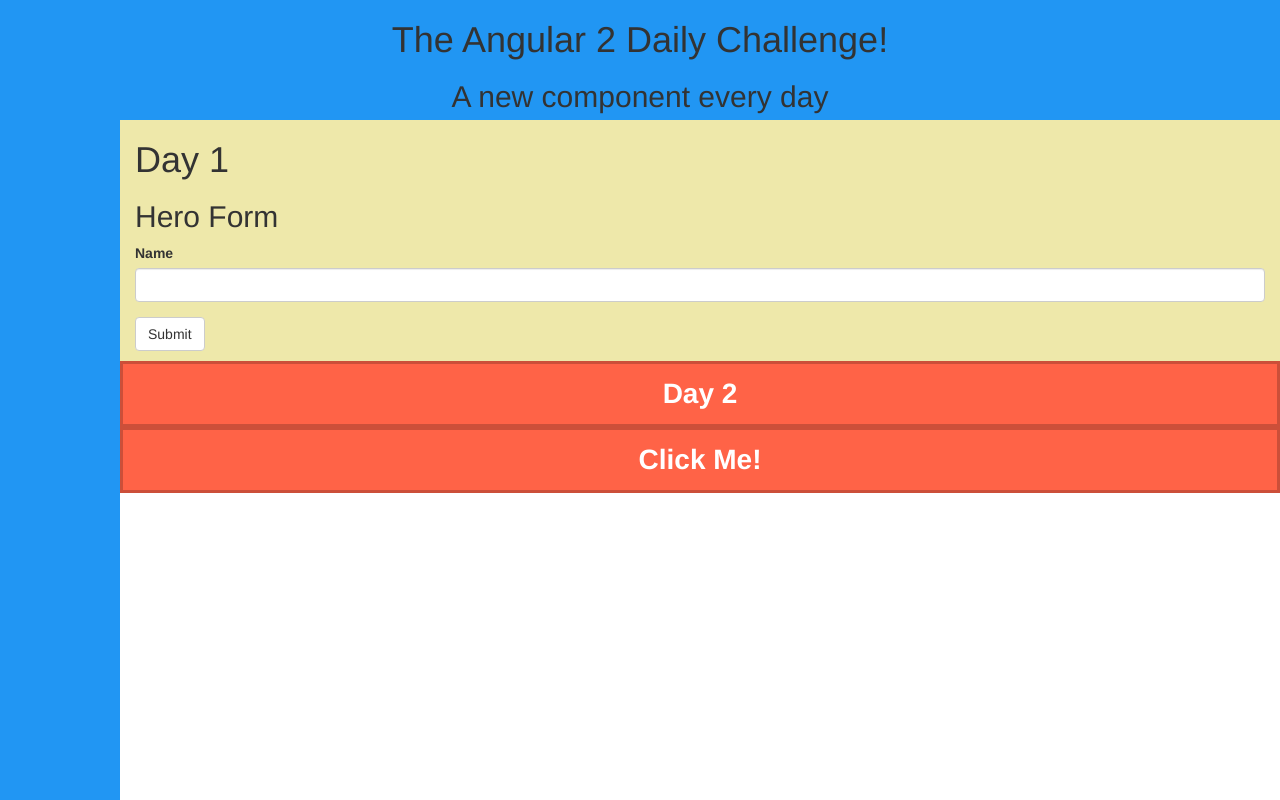
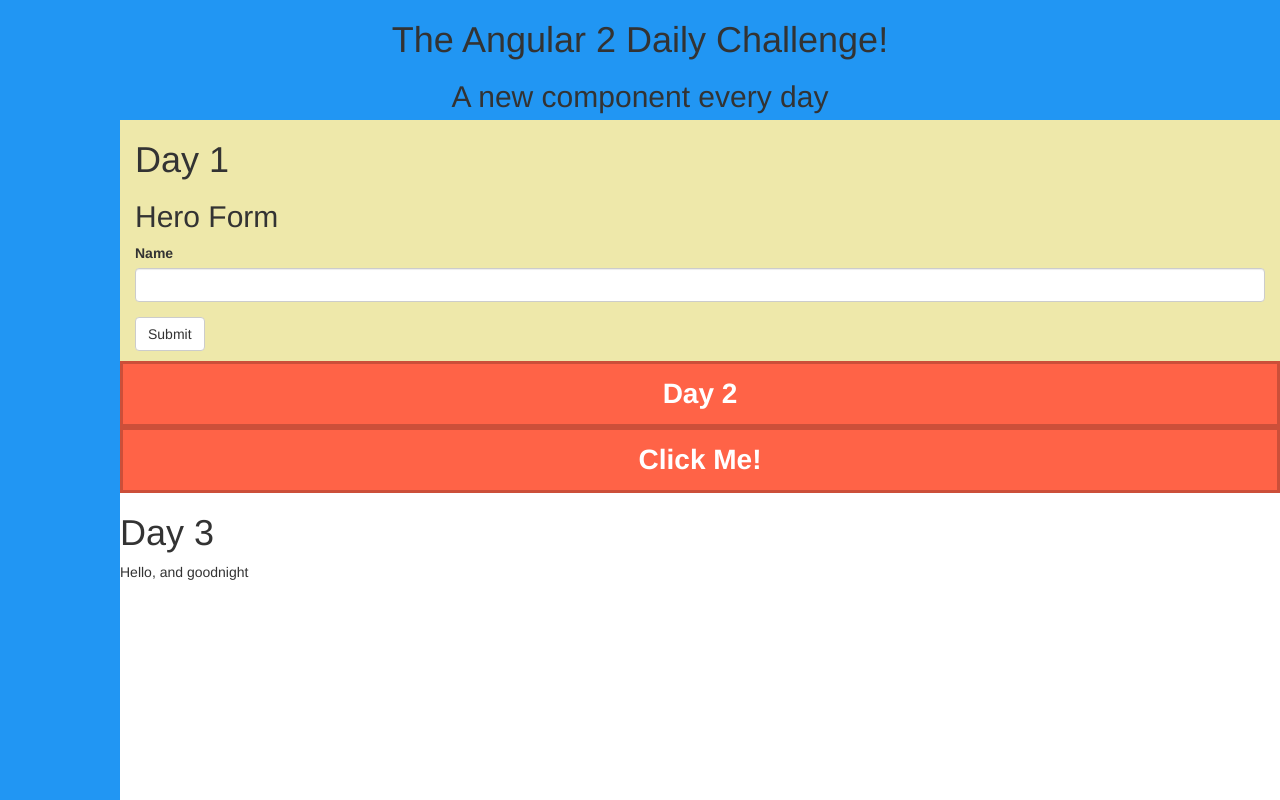
Before and after one commit to mikelseverson/angular2-challenge, an Angular app: page / in a window 1280 px wide. Built offline with nearby package versions, Linux system fonts and the light colour scheme.

Commit message:
Day 3: technically made a component

```diff
--- a/src/app/app.component.html
+++ b/src/app/app.component.html
@@ -7,5 +7,6 @@
   <section>
     <app-day-1></app-day-1>
     <app-day-2></app-day-2>
+    <app-day-3></app-day-3>
   </section>
 </main>
--- a/src/app/app.module.ts
+++ b/src/app/app.module.ts
@@ -4,13 +4,14 @@
 import { HttpModule } from '@angular/http';
 
 import { AppComponent } from './app.component';
-import { Day1Component, Day2Component } from './dailies/index';
+import { Day1Component, Day2Component, Day3Component } from './dailies/index';
 
 @NgModule({
   declarations: [
     AppComponent,
     Day1Component,
-    Day2Component
+    Day2Component,
+    Day3Component
   ],
   imports: [
     BrowserModule,
--- /dev/null
+++ b/src/app/dailies/day-3/day-3.component.html
@@ -0,0 +1,2 @@
+<h1>Day 3</h1>
+<p>Hello, and goodnight</p>
--- /dev/null
+++ b/src/app/dailies/day-3/day-3.component.ts
@@ -0,0 +1,15 @@
+import { Component, OnInit } from '@angular/core';
+
+@Component({
+  selector: 'app-day-3',
+  templateUrl: './day-3.component.html',
+  styleUrls: ['./day-3.component.css']
+})
+export class Day3Component implements OnInit {
+
+  constructor() { }
+
+  ngOnInit() {
+  }
+
+}
--- a/src/app/dailies/index.ts
+++ b/src/app/dailies/index.ts
@@ -1,2 +1,3 @@
 export * from './day-1/day-1.component';
 export * from './day-2/day-2.component';
+export * from './day-3/day-3.component';
```
Also changed, not shown: src/app/dailies/day-3/day-3.component.css (added), 1 other file (tests, documents, lock files or other folders).
